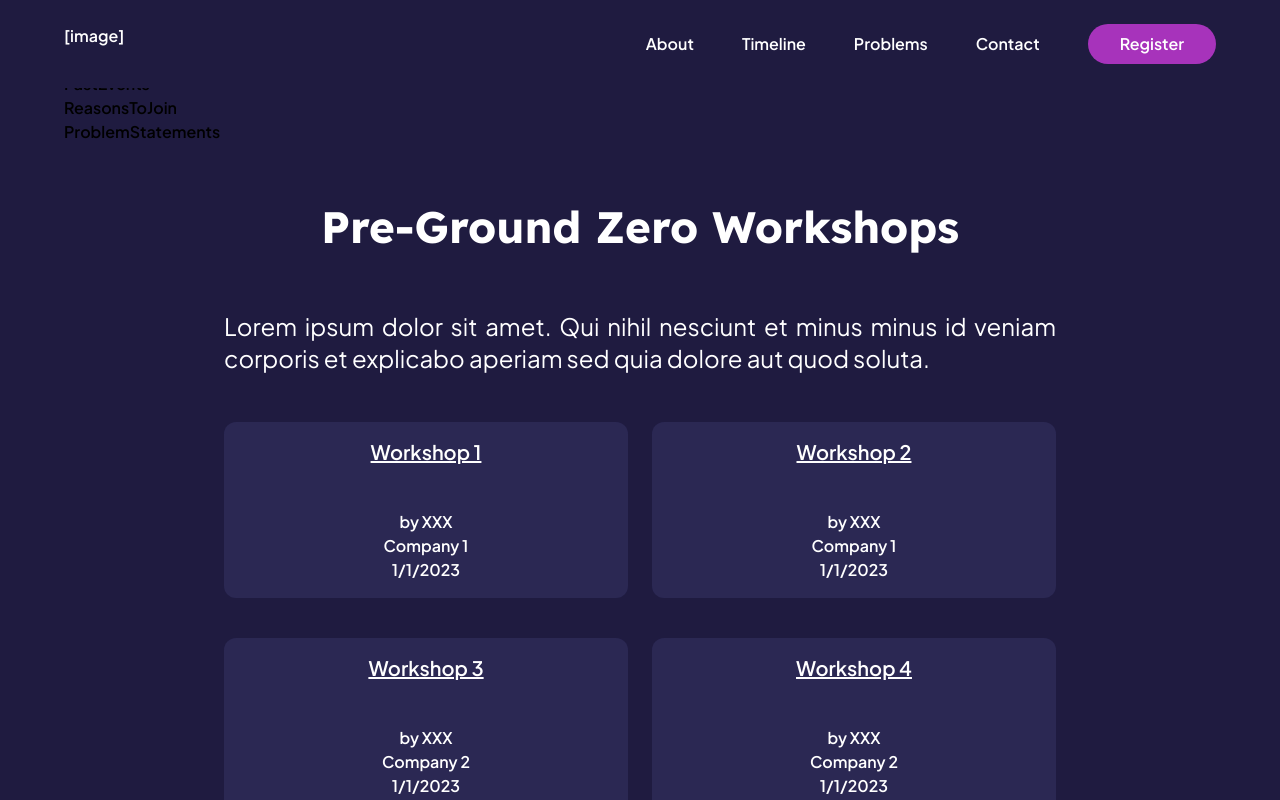
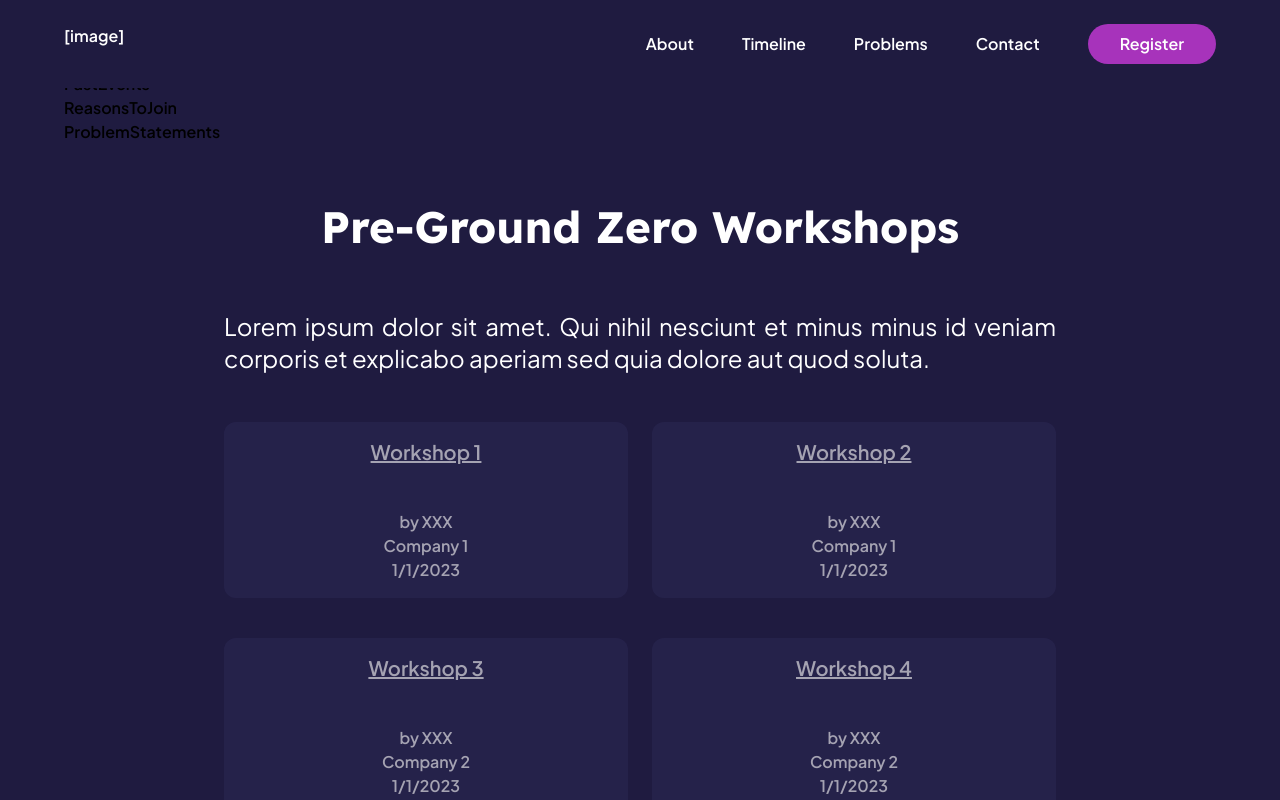
Before and after one commit to groundzero2023/groundzero-website, a React (Vite) app in the folder groundzero/: page / in a window 1280 px wide. Shown: the top 800 px of the page. Built offline with nearby package versions, Linux system fonts and the light colour scheme.

Commit message:
Add hover effect

```diff
--- a/groundzero/src/components/Workshops.jsx
+++ b/groundzero/src/components/Workshops.jsx
@@ -12,7 +12,7 @@ const Workshops = () => {
       </div>
       <div className="grid grid-cols-2 gap-x-6 gap-y-10">
         {workshops.map((workshop) => (
-          <div className="rounded-xl bg-[#2B2853] w-auto h-44 p-4 relative">
+          <div className="cursor-pointer rounded-xl bg-[#2B2853] opacity-60 transition w-auto h-44 p-4 relative hover:scale-105 hover:opacity-100">
             <div className="h-1/2 items-start grid place-items-center text-center underline font-semibold text-xl">
               <p>
                 {workshop.name}
--- a/groundzero/src/constants/index.js
+++ b/groundzero/src/constants/index.js
@@ -283,35 +283,41 @@ export const workshops = [
     by: "XXX",
     company: "Company 1",
     date: "2023-01-01T12:00:00",
+    link: "",
   },
   {
     name: "Workshop 2",
     by: "XXX",
     company: "Company 1",
     date: "2023-01-01T12:00:00",
+    link: "",
   },
   {
     name: "Workshop 3",
     by: "XXX",
     company: "Company 2",
     date: "2023-01-01T12:00:00",
+    link: "",
   },
   {
     name: "Workshop 4",
     by: "XXX",
     company: "Company 2",
     date: "2023-01-01T12:00:00",
+    link: "",
   },
   {
     name: "What it means to incubate a Startup with AI technology",
     by: "XXX",
     company: "Company 3",
     date: "2023-01-01T12:00:00",
+    link: "",
   },
   {
     name: "Digital Marketing for Tech Startups",
     by: "XXX",
     company: "Company 4",
     date: "2023-01-01T12:00:00",
+    link: "",
   },
 ]
```
